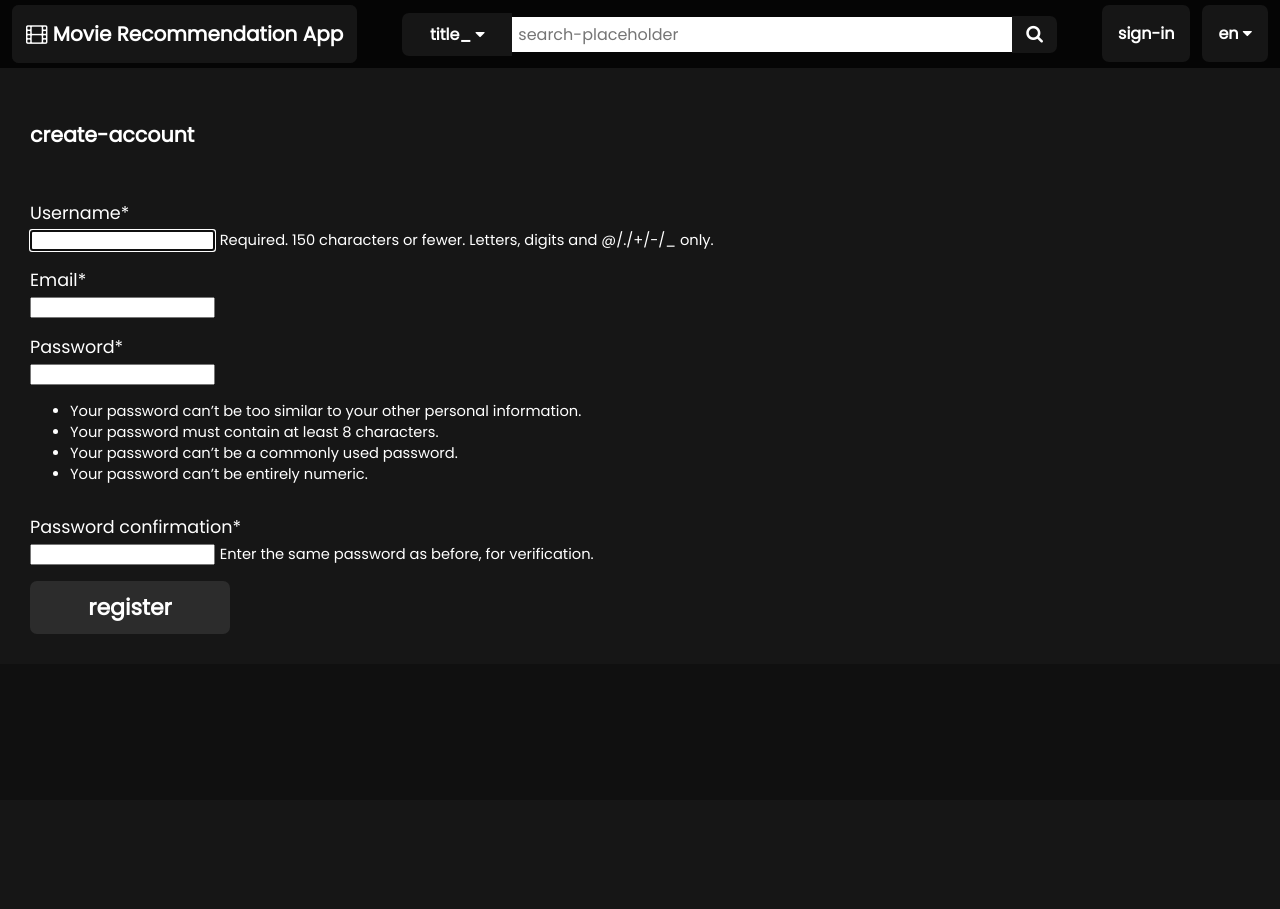
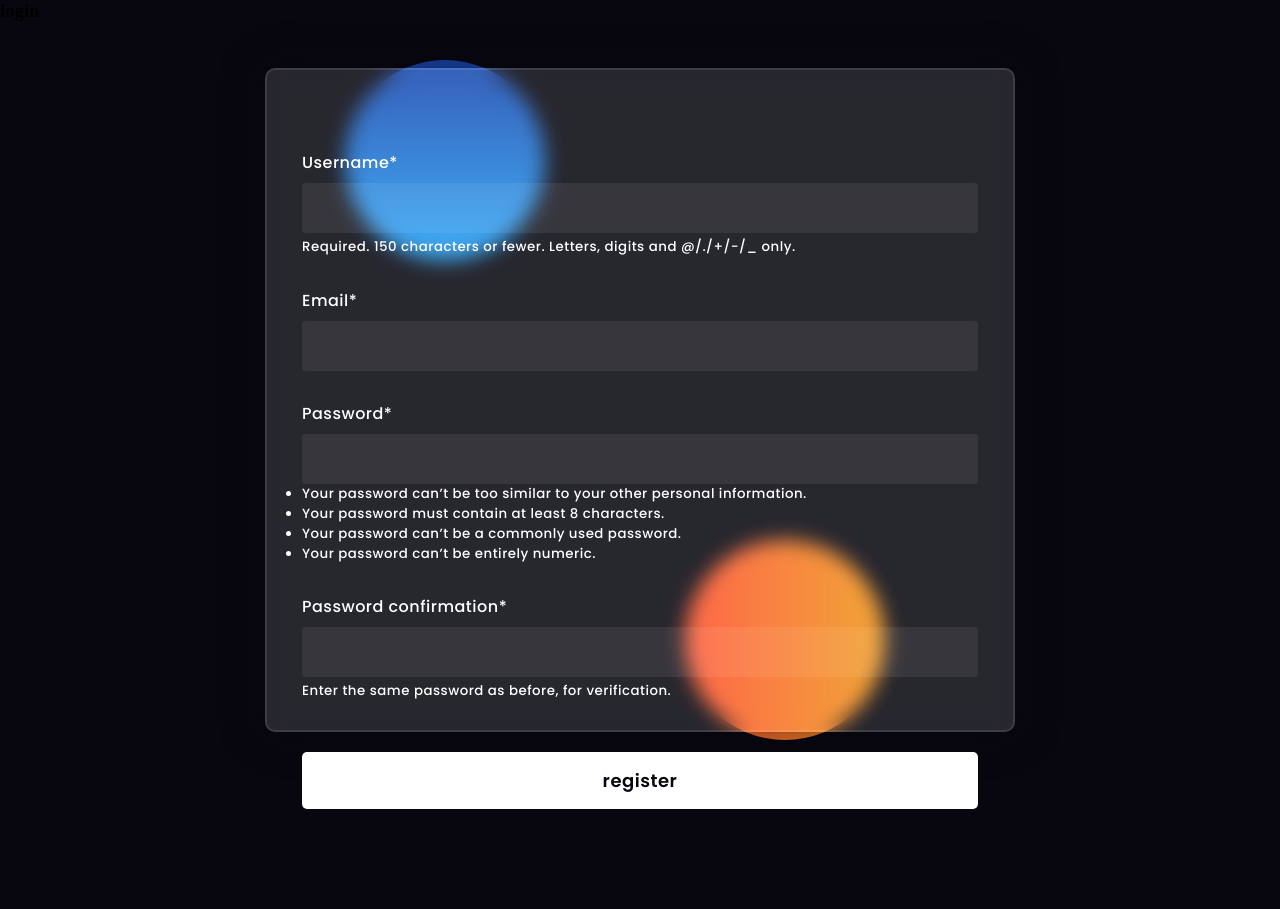
Before and after one commit to BE-MajorProject/OTTStreamQuest, a Django app: page /en/register/ in a window 1280 px wide. Before the commit the page ends 634 px from the top, so only its background shows below. Run offline with Django 4.2, Linux system fonts and the light colour scheme; some libraries are stand-ins or nearby versions.

Commit message:
register page updated and title changed

```diff
--- a/movie/templates/movie/index.html
+++ b/movie/templates/movie/index.html
@@ -6,7 +6,7 @@
   <meta charset="utf-8">
   <meta content="width=device-width, initial-scale=1.0" name="viewport">
 
-  <title>OTT Subscription model</title>
+  <title>OTT StreamQuest</title>
   <meta content="" name="description">
   <meta content="" name="keywords">
 
@@ -46,7 +46,7 @@
       <a href="/" class="logo d-flex align-items-center">
         <!-- Uncomment the line below if you also wish to use an image logo -->
         <!-- <img src="assets/img/logo.png" alt=""> -->
-        <h1>OTT Subscription model</h1>
+        <h1>OTT StreamQuest</h1>
       </a>
 
       <i class="mobile-nav-toggle mobile-nav-show bi bi-list"></i>
@@ -310,7 +310,7 @@
       <div class="row gy-4">
         <div class="col-lg-5 col-md-12 footer-info">
           <a href="/" class="logo d-flex align-items-center">
-            <span>OTT Subscription model</span>
+            <span>OTT StreamQuest</span>
           </a>
           <p>A major Hub that provides multiple streaming services for a price that is less costly and provides the same user experience. Multiple streaming services at a single place. Helps you pick the right pack according to what your preference is. The Hub provides top subscription video services amd on-demand over-the-top streaming platforms.</p>
           <div class="social-links d-flex mt-4">
--- a/movie/templates/movie/receipt.html
+++ b/movie/templates/movie/receipt.html
@@ -20,7 +20,7 @@
     <script src="https://ajax.googleapis.com/ajax/libs/jquery/3.5.1/jquery.min.js"></script>
     <script src="https://maxcdn.bootstrapcdn.com/bootstrap/3.4.1/js/bootstrap.min.js"></script>
 
-    <title>OTT Subscription model</title>
+    <title>OTT StreamQuest</title>
     <meta content="" name="description">
     <meta content="" name="keywords">
 
@@ -61,7 +61,7 @@
                                             <table class="invoice">
                                                 <tbody>
                                                 <tr>
-                                                    <td>OTT Subscription Model<br>
+                                                    <td>OTT StreamQuest<br>
                                                         Date: {{date}}<br>
                                                         Time: {{currentTime}}
                                                     </td>
@@ -148,7 +148,7 @@
 
                                     <tr>
                                         <td class="content-block">
-                                            OTT Subscription Model
+                                            OTT StreamQuest
                                         </td>
                                     </tr>
                                     </tbody>
--- a/register/templates/register/register.html
+++ b/register/templates/register/register.html
@@ -1,18 +1,164 @@
-{% extends "../register/base.html" %}
+
 {% load static %}
 {% load crispy_forms_tags %}
 {% load i18n %}
 {% block content %}
-<link href="{% static 'css/register.css' %}" rel="stylesheet" type="text/css" />
-<div class="register-base">
-    <div class="register">
-        <h3>{% translate 'create-account' %}</h3>
-        <form method = "POST" class="form-group">
-            {% csrf_token %}
-            {{ form|crispy }}
-            <button type="submit" class="btn btn-success">{% translate 'register' %}</button>
-        </form>
+<!DOCTYPE html>
+<html lang="en">
+<head>
+    <title>OTT StreamQuest</title>
+  <link href="https://img.icons8.com/external-flaticons-lineal-color-flat-icons/64/000000/external-video-advertising-agency-flaticons-lineal-color-flat-icons-5.png" rel="icon">
+  <link href="assets/img/apple-touch-icon.png" rel="apple-touch-icon">
+
+    <link rel="preconnect" href="https://fonts.gstatic.com">
+    <link rel="stylesheet" href="https://cdnjs.cloudflare.com/ajax/libs/font-awesome/5.15.4/css/all.min.css">
+    <link href="https://fonts.googleapis.com/css2?family=Poppins:wght@300;500;600&display=swap" rel="stylesheet">
+
+    <style media="screen">
+      *,
+*:before,
+*:after{
+    padding: 0;
+    margin: 0;
+    box-sizing: border-box;
+}
+body{
+    background-color: #080710;
+}
+.background{
+    width: 430px;
+    height: 520px;
+    position: absolute;
+    transform: translate(-50%,-50%);
+    left: 50%;
+    top: 50%;
+}
+.background .shape{
+    height: 200px;
+    width: 200px;
+    position: absolute;
+    border-radius: 50%;
+}
+.shape:first-child{
+    background: linear-gradient(
+        #1845ad,
+        #23a2f6
+    );
+    left: -80px;
+    top: -80px;
+}
+.shape:last-child{
+    background: linear-gradient(
+        to right,
+        #ff512f,
+        #f09819
+    );
+    right: -30px;
+    bottom: -80px;
+}
+form{
+    height: 664px;
+    width: 750px;
+    background-color: rgba(255,255,255,0.13);
+    position: absolute;
+    transform: translate(-50%,-50%);
+    top: 50%;
+    left: 50%;
+    border-radius: 10px;
+    backdrop-filter: blur(10px);
+    border: 2px solid rgba(255,255,255,0.1);
+    box-shadow: 0 0 40px rgba(8,7,16,0.6);
+    padding: 50px 35px;
+}
+form *{
+    font-family: 'Poppins',sans-serif;
+    color: #ffffff;
+    letter-spacing: 0.5px;
+    outline: none;
+    border: none;
+}
+form h3{
+    font-size: 32px;
+    font-weight: 500;
+    line-height: 42px;
+    text-align: center;
+}
+
+label{
+    display: block;
+    margin-top: 30px;
+    font-size: 16px;
+    font-weight: 500;
+}
+input{
+    display: block;
+    height: 50px;
+    width: 100%;
+    background-color: rgba(255,255,255,0.07);
+    border-radius: 3px;
+    padding: 0 10px;
+    margin-top: 8px;
+    font-size: 14px;
+    font-weight: 300;
+}
+::placeholder{
+    color: #e5e5e5;
+}
+button{
+    margin-top: 50px;
+    width: 100%;
+    background-color: #ffffff;
+    color: #080710;
+    padding: 15px 0;
+    font-size: 18px;
+    font-weight: 600;
+    border-radius: 5px;
+    cursor: pointer;
+}
+.social{
+  margin-top: 30px;
+  display: flex;
+}
+.social div{
+  background: red;
+  width: 150px;
+  border-radius: 3px;
+  padding: 5px 10px 10px 5px;
+  background-color: rgba(255,255,255,0.27);
+  color: #eaf0fb;
+  text-align: center;
+}
+.social div:hover{
+  background-color: rgba(255,255,255,0.47);
+}
+.social .fb{
+  margin-left: 25px;
+}
+.social i{
+  margin-right: 4px;
+}
+
+    </style>
+
+</head>
+
+<body>
+    <div class="background">
+        <div class="shape"></div>
+        <div class="shape"></div>
     </div>
-</div>
+    <div class="register-base">
+        <div class="register">
+            <h3>{% translate 'login' %}</h3>
+            <form method = "post" class="form-group">
+                {% csrf_token %}
+                {{form|crispy}}
+
+                <button style="margin-bottom: 100px;" type="submit" class="btn btn-success">{% translate 'register' %}</button>
+            </form>
+        </div>
+
+</body>
+</html>
 
 {% endblock %}
--- a/register/templates/registration/login.html
+++ b/register/templates/registration/login.html
@@ -7,7 +7,10 @@
 <html lang="en">
 <head>
 
-    <title>Glassmorphism login Form Tutorial in html css</title>
+    <!-- Favicons -->
+    <title>OTT StreamQuest</title>
+  <link href="https://img.icons8.com/external-flaticons-lineal-color-flat-icons/64/000000/external-video-advertising-agency-flaticons-lineal-color-flat-icons-5.png" rel="icon">
+  <link href="assets/img/apple-touch-icon.png" rel="apple-touch-icon">
 
     <link rel="preconnect" href="https://fonts.gstatic.com">
     <link rel="stylesheet" href="https://cdnjs.cloudflare.com/ajax/libs/font-awesome/5.15.4/css/all.min.css">
```
Also changed, not shown: movie/templates/movie/booking.html (+59 -28 lines), movie/templates/movie/pay1.html (+29 -13 lines), movie/templates/movie/paymentfail.html (+19 -18 lines), movie/templates/movie/paymentsuccess.html (+22 -19 lines), movie/templates/movie/plan-details.html (+20 -19 lines), movie/templates/movie/planbuy.html (+19 -21 lines), movie/templates/movie/plans.html (+10 -8 lines), movie/views.py (+20 -19 lines).
